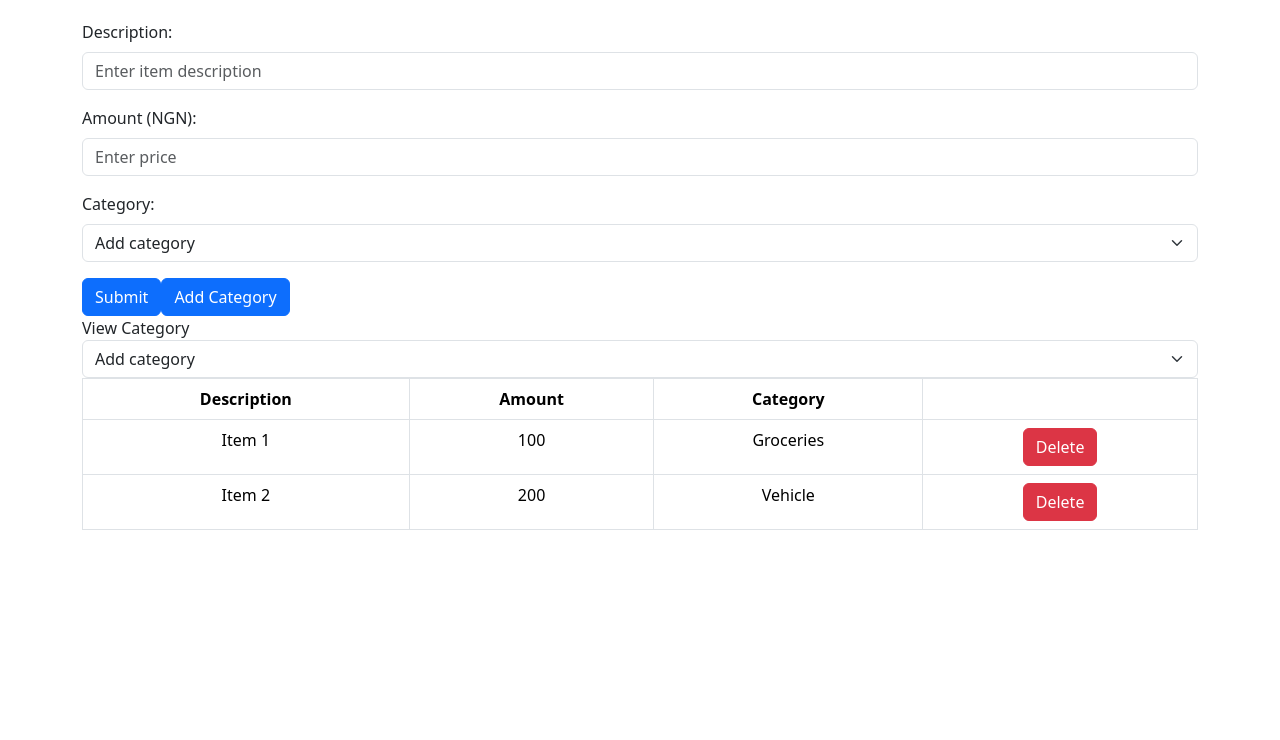
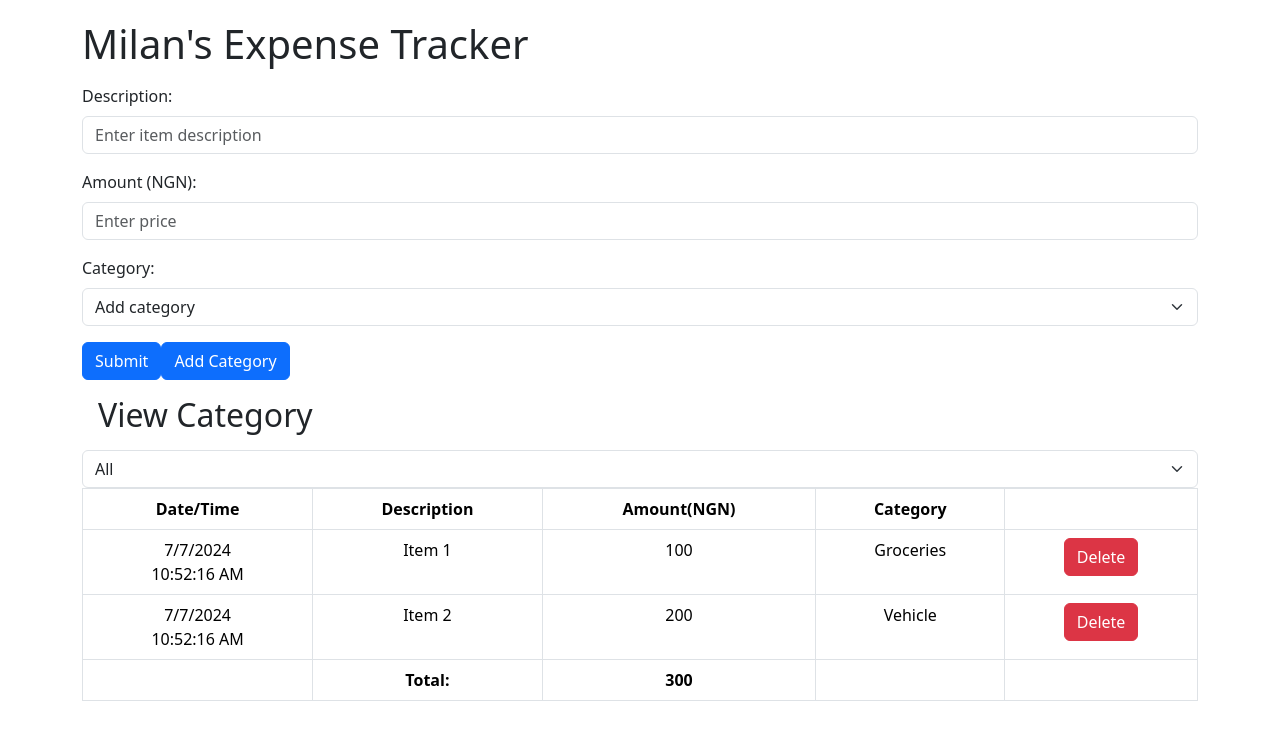
Before and after one commit to Sesughun/expense-tracker, a React (Create React App) app: page / in a window 1280 px wide. Shown: the top 740 px of the page. Built offline with nearby package versions, Linux system fonts and the light colour scheme.

Commit message:
working tracker, first can submit and then calculate the total

```diff
--- a/src/App.js
+++ b/src/App.js
@@ -1,24 +1,38 @@
 import "./App.css";
-import React, { useState, useRef, useEffect, useContext } from "react";
+import React, { useState, useRef, useEffect } from "react";
 import "bootstrap/dist/css/bootstrap.min.css";
 import AddCategory from "./addCategory";
 import ExpenseContext from "./ExpenseContext";
 
 function App() {
+  const now = new Date();
   const [category, setCategory] = useState(["Groceries", "Vehicle"]);
+  const descriptionEl = useRef();
+  const amountEl = useRef();
+  const categoryEl = useRef();
+  const categoryEl2 = useRef();
+  const [total, setTotal] = useState(300);
   const table_data = [
     {
+      date: {
+        currentDate: now.toLocaleDateString(),
+        currentTime: now.toLocaleTimeString(),
+      },
       description: "Item 1",
       amount: 100,
       category: category[0],
     },
     {
+      date: {
+        currentDate: now.toLocaleDateString(),
+        currentTime: now.toLocaleTimeString(),
+      },
       description: "Item 2",
       amount: 200,
       category: category[1],
     },
   ];
-  const categoryEl = useRef();
+
   const [table, setTable] = useState(table_data);
 
   function handleAddCategory() {
@@ -31,12 +45,27 @@ function App() {
   useEffect(() => {}, [category]);
 
   function handleSubmit() {
-    //setTable()
+    const amounts = parseFloat(amountEl.current.value);
+    const newTableSet = {
+      date: {
+        currentDate: now.toLocaleDateString(),
+        currentTime: now.toLocaleTimeString(),
+      },
+      description: descriptionEl.current.value,
+      amount: amountEl.current.value,
+      category: categoryEl2.current.value,
+    };
+    setTable((prevTable) => [...prevTable, newTableSet]);
+    descriptionEl.current.value = "";
+    amountEl.current.value = "";
+    categoryEl2.current.value = "";
+    setTotal((prevAmount) => prevAmount + amounts);
   }
   function handleDelete() {}
 
   return (
     <div className="container">
+      <h1>Milan's Expense Tracker</h1>
       <ExpenseContext.Provider
         value={{ category, setCategory, categoryEl, handleAddCategory }}
       >
@@ -50,6 +79,7 @@ function App() {
             id="description"
             placeholder="Enter item description"
             name="Description"
+            ref={descriptionEl}
           />
         </div>
         <div className="mb-3">
@@ -64,13 +94,14 @@ function App() {
             name="Amount"
             min={100}
             step={100}
+            ref={amountEl}
           />
         </div>
         <div className="mb-3">
           <label for="category" className="form-label">
             Category:
           </label>
-          <select class="form-select">
+          <select class="form-select" ref={categoryEl2}>
             <option>Add category</option>
             {category.map((cates) => (
               <option>{cates}</option>
@@ -83,9 +114,10 @@ function App() {
         <AddCategory />
 
         <div>
-          View Category
-          <select class="form-select">
-            <option>Add category</option>
+          <h2 style={{ margin: "1rem" }}>View Category</h2>
+
+          <select class="form-select" placeholder="Add Category">
+            <option>All</option>
             {category.map((cates) => (
               <option>{cates}</option>
             ))}
@@ -93,8 +125,9 @@ function App() {
           <table className="table table-bordered w-100" id="table-text">
             <thead>
               <tr>
+                <th>Date/Time</th>
                 <th>Description</th>
-                <th>Amount</th>
+                <th>Amount(NGN)</th>
                 <th>Category</th>
                 <th></th>
               </tr>
@@ -102,6 +135,11 @@ function App() {
             <tbody>
               {table.map((item, index) => (
                 <tr key={index}>
+                  <td>
+                    {item.date.currentDate}
+                    <br />
+                    {item.date.currentTime}
+                  </td>
                   <td>{item.description}</td>
                   <td>{item.amount}</td>
                   <td>{item.category}</td>
@@ -112,6 +150,17 @@ function App() {
                   </td>
                 </tr>
               ))}
+              <tr>
+                <td></td>
+                <td>
+                  <b>Total:</b>
+                </td>
+                <td>
+                  <b>{total}</b>
+                </td>
+                <td></td>
+                <td></td>
+              </tr>
             </tbody>
           </table>
         </div>
```
